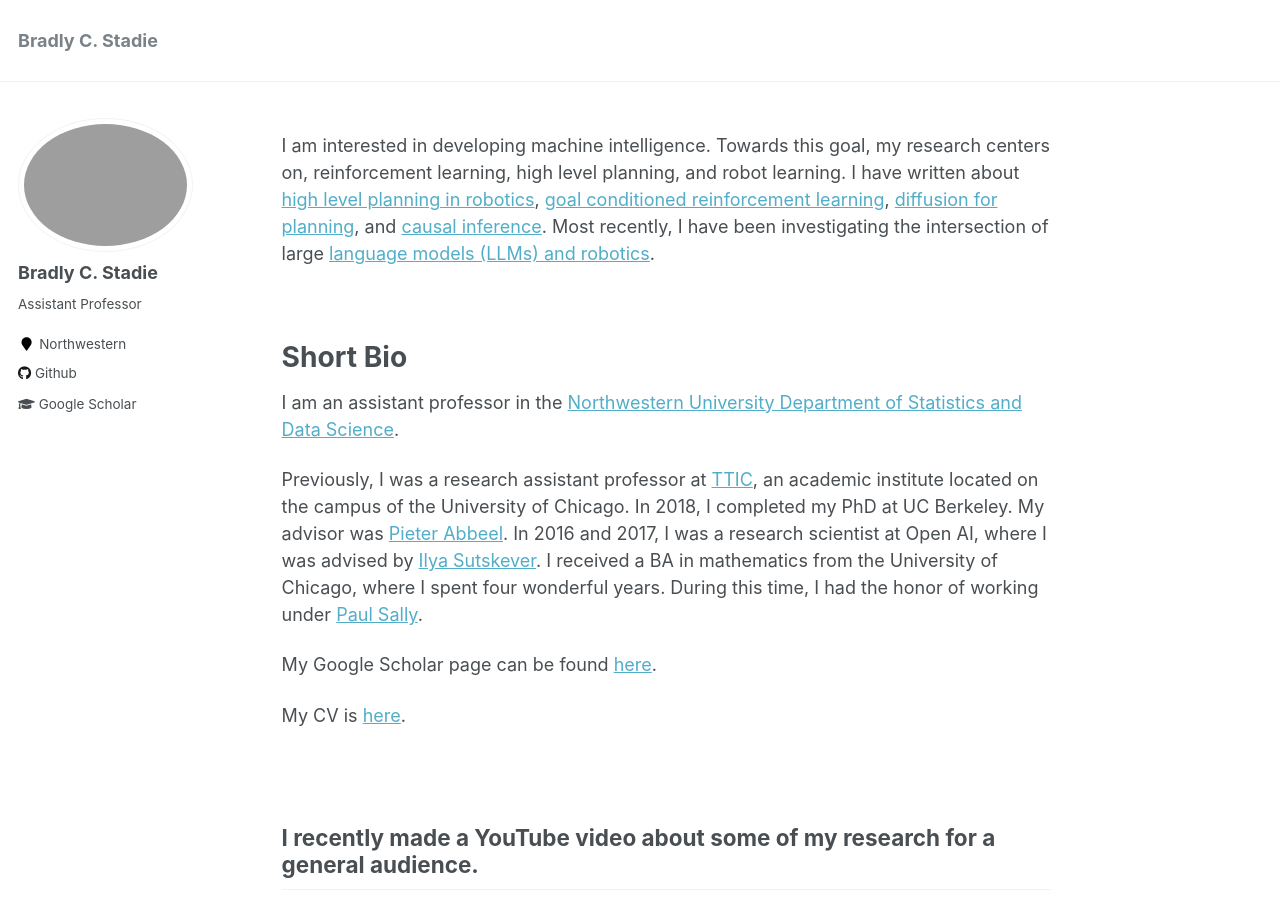
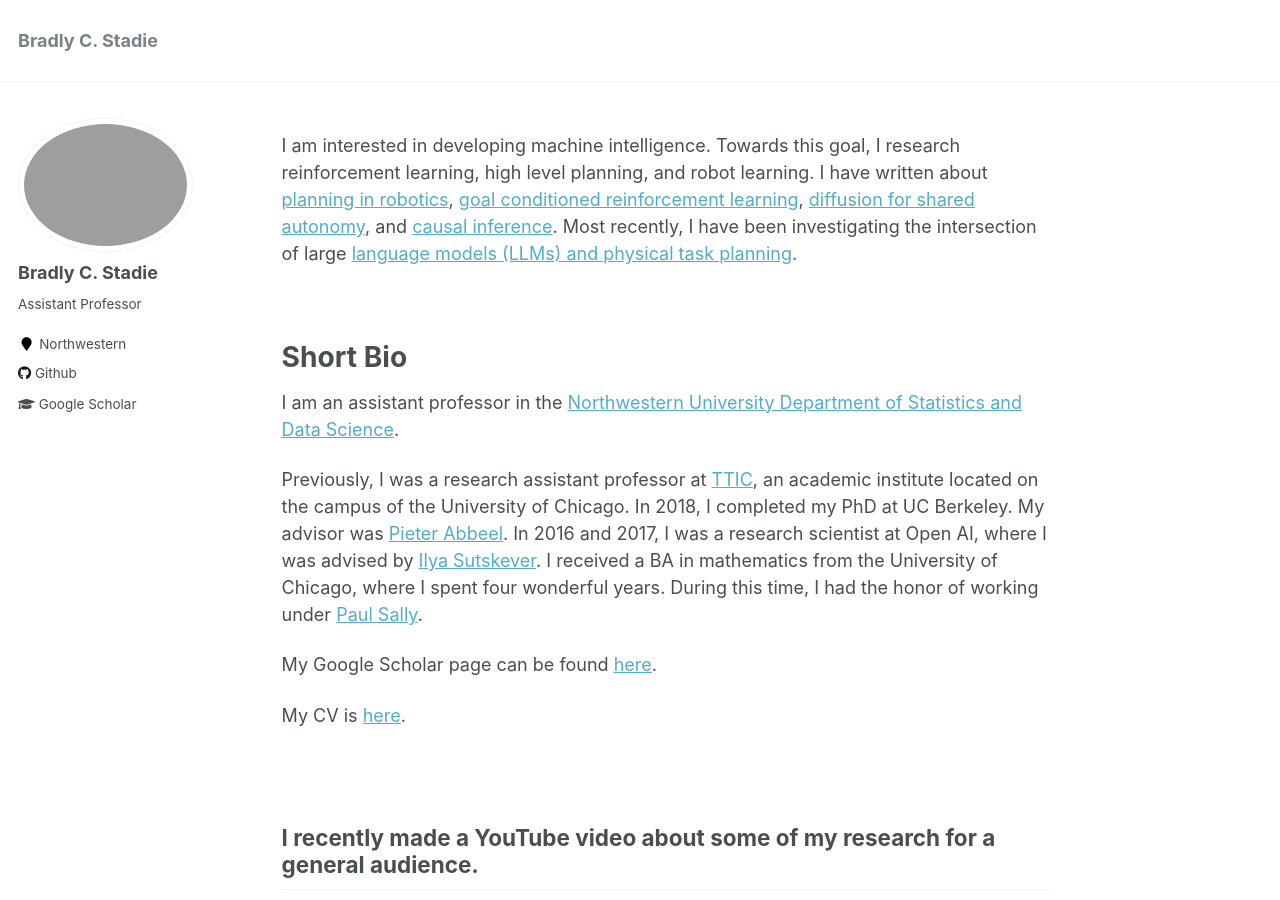
Before and after one commit to bstadie/bstadie.github.io, a Jekyll site: the page built from _pages/about.md, in a window 1280 px wide and 900 px high. Built offline with Jekyll 4.4.1, drawn with Linux system fonts in a browser that asks for light colours.

Commit message:
Update about.md

```diff
--- a/_pages/about.md
+++ b/_pages/about.md
@@ -7,7 +7,7 @@ redirect_from:
   - /about/
   - /about.html
 ---
-I am interested in developing machine intelligence. Towards this goal, my research centers on, reinforcement learning, high level planning, and robot learning. I have written about [high level planning in robotics](https://sites.google.com/view/latent-landmarks/), [goal conditioned reinforcement learning](https://arxiv.org/abs/2007.02832), [diffusion for planning](https://diffusion-for-shared-autonomy.github.io/), and [causal inference](https://arxiv.org/abs/1808.07804). Most recently, I have been investigating the intersection of large [language models (LLMs) and robotics](https://wonderful-team-robotics.github.io/).
+I am interested in developing machine intelligence. Towards this goal, I research reinforcement learning, high level planning, and robot learning. I have written about [planning in robotics](https://sites.google.com/view/latent-landmarks/), [goal conditioned reinforcement learning](https://arxiv.org/abs/2007.02832), [diffusion for shared autonomy](https://diffusion-for-shared-autonomy.github.io/), and [causal inference](https://arxiv.org/abs/1808.07804). Most recently, I have been investigating the intersection of large [language models (LLMs) and physical task planning](https://wonderful-team-robotics.github.io/).
 
 &nbsp;
 
```
